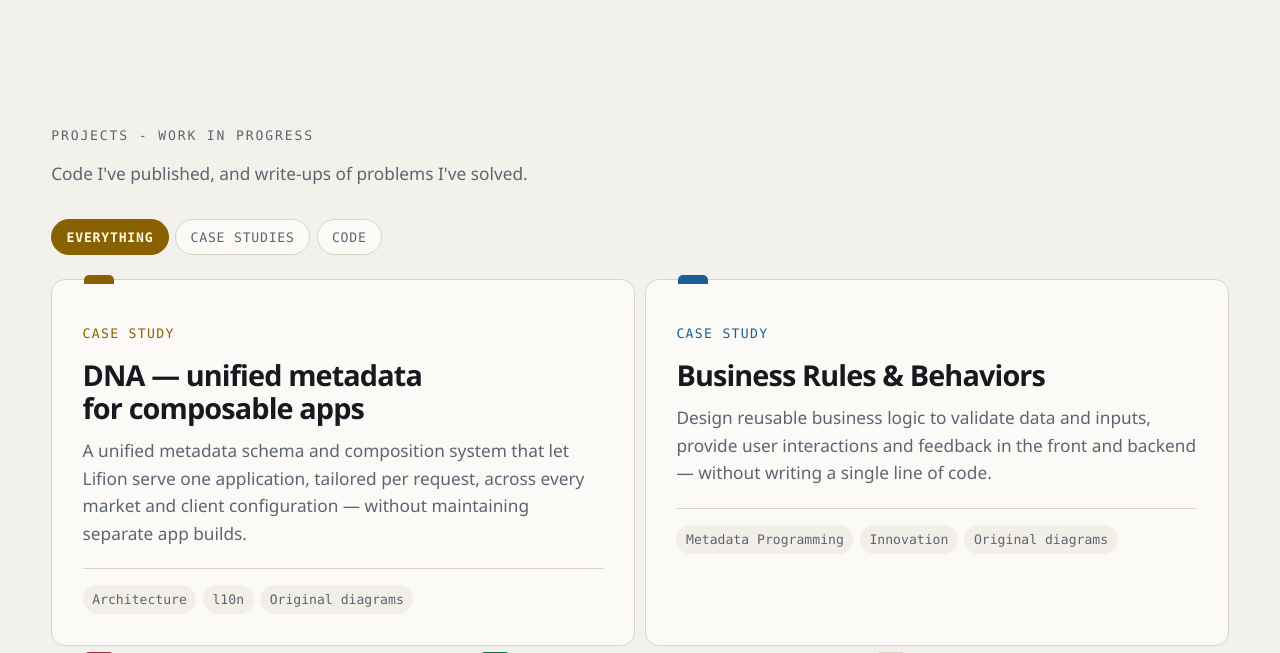
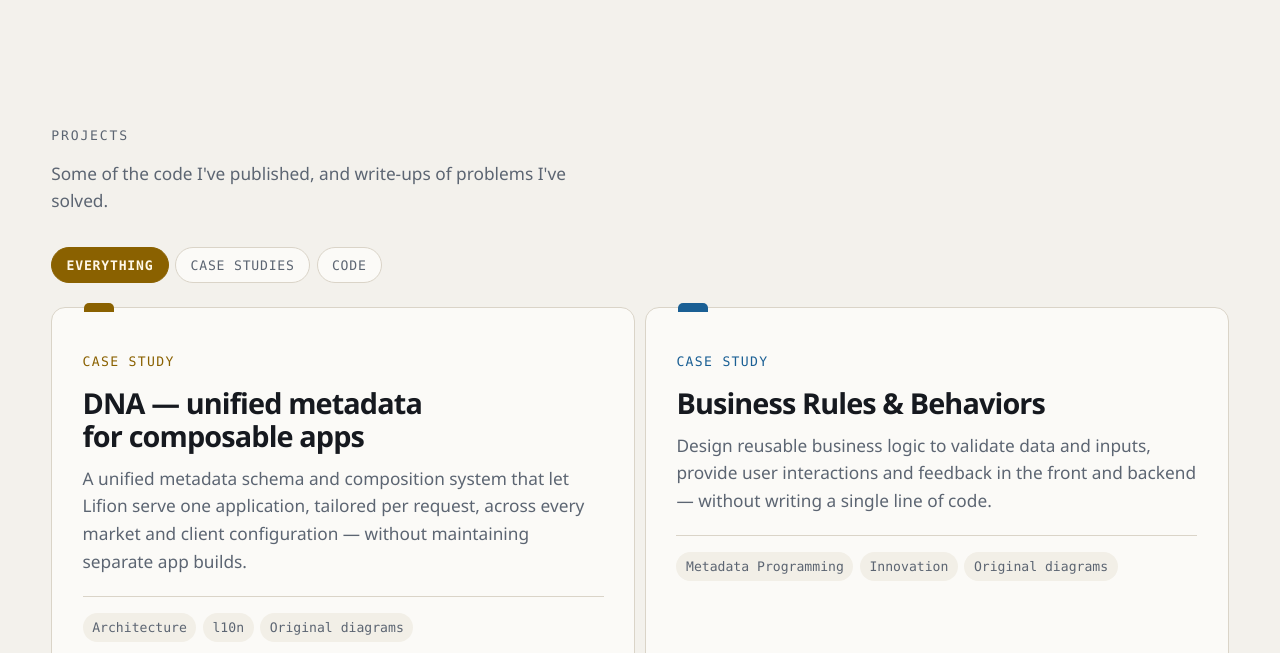
Before and after one commit to PJLevitt1977/paullevitt-dev, a website built with Parcel: page src/index.html in a window 1280 px wide. Shown: the part 2120-2773 px from the top of the page. Built offline with nearby package versions, Linux system fonts and the light colour scheme.

Commit message:
Tweak projects caption

```diff
--- a/src/index.html
+++ b/src/index.html
@@ -196,9 +196,9 @@
 
       <!-- ══ projects ══════════════════════════════════════ -->
       <section class="band" id="projects">
-        <h2>Projects - WORK IN PROGRESS</h2>
+        <h2>Projects</h2>
         <p class="lede">
-          Code I've published, and write-ups of problems I've solved.
+          Some of the code I've published, and write-ups of problems I've solved.
         </p>
 
         <div class="grid grid-6" data-projects>
```
